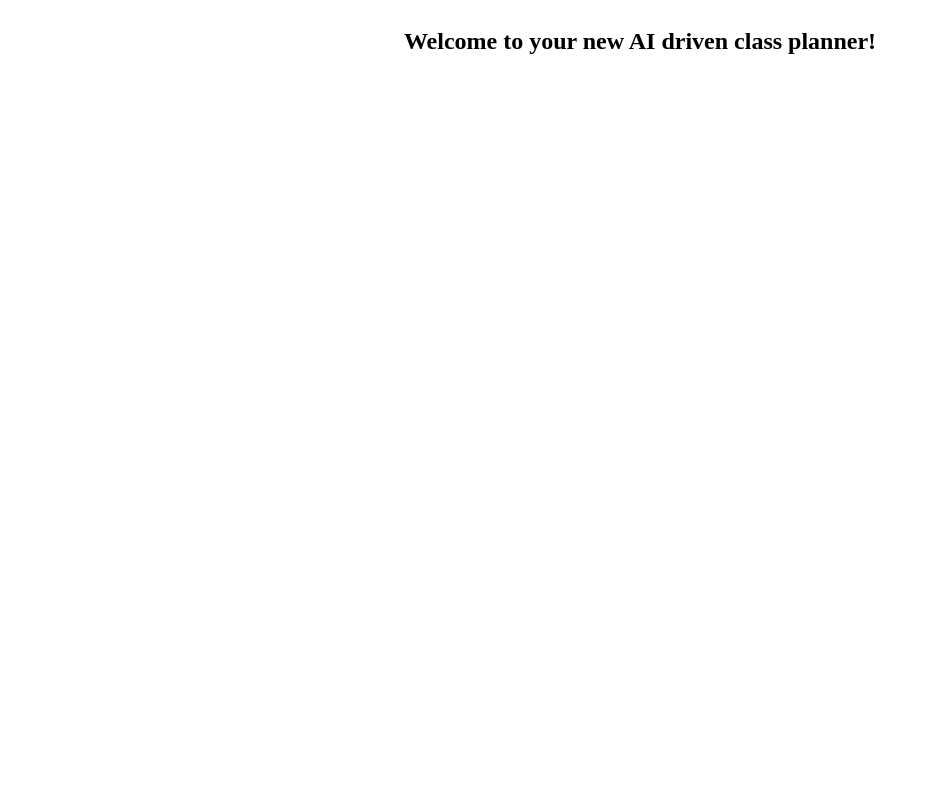
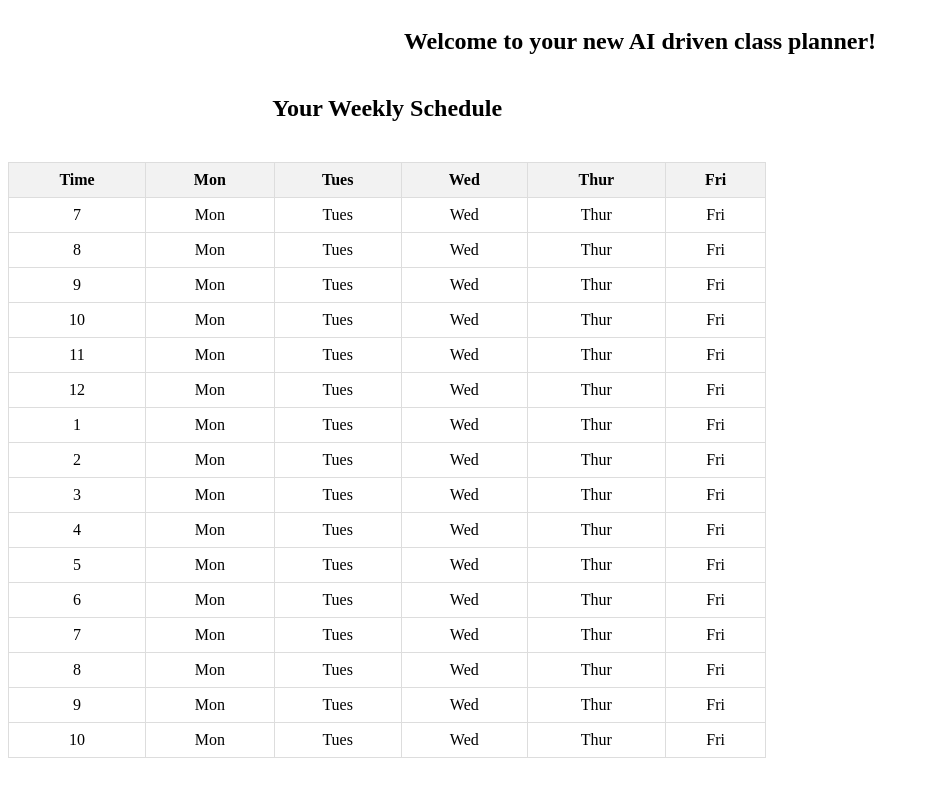
Before and after one commit to NathanPham04/Hack-UCI-2024-, a Flask app: page / in a window 1280 px wide. Shown: the whole page, without its empty margins (0-929 px from the left). Run offline with Flask 3, Linux system fonts and the light colour scheme.

Commit message:
Calendar initial

```diff
--- a/flaskr/app.py
+++ b/flaskr/app.py
@@ -27,7 +27,12 @@ def create_app(test_config=None):
     # Home Page
     @app.route('/')
     def home():
-        return render_template('index.html')
+        # Days of the week
+        days = ['Mon', 'Tues', 'Wed', 'Thur', 'Fri']
+
+        # Weeks in the calendar
+        hours = range(6, 22)
+        return render_template('index.html', days=days, hours=hours)
 
     return app
 
--- a/flaskr/static/styles.css
+++ b/flaskr/static/styles.css
@@ -1,4 +1,29 @@
 .navBar {
     display: flex;
     justify-content: center;
+    flex-direction: column;
+    align-items: center;
 }
+
+table {
+    width: 100%;
+    border-collapse: collapse;
+    margin-top: 20px;
+}
+
+th, td {
+    border: 1px solid #ddd;
+    padding: 8px;
+    text-align: center;
+}
+
+th {
+    background-color: #f2f2f2;
+}
+
+.calendar {
+    display: flex;
+    flex-direction: column;
+    align-items: center;
+    max-width: 60%;
+}
--- a/flaskr/templates/index.html
+++ b/flaskr/templates/index.html
@@ -9,5 +9,28 @@
     <nav class="navBar">
         <h1>Welcome to your new AI driven class planner!</h1>
     </nav>
+    <div class="calendar">
+        <h2>Your Weekly Schedule</h2>
+        <table>
+            <thead>
+                <tr>
+                    <th>Time</th>
+                    {% for day in days %}
+                        <th>{{ day }}</th>
+                    {% endfor %}
+                </tr>
+            </thead>
+            <tbody>
+                {% for hour in hours %}
+                    <tr>
+                        <td>{{hour % 12 + 1}}</td>
+                        {% for day in days %}
+                            <td>{{ day }}</td>
+                        {% endfor %}
+                    </tr>
+                {% endfor %}
+            </tbody>
+        </table>
+    </div>
 </body>
 </html>
```
Also changed, not shown: flaskr/templates/calendar.html (deleted).
